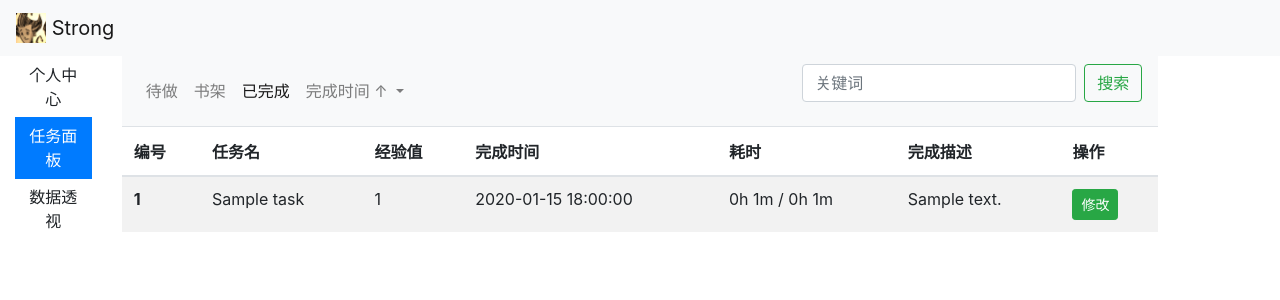
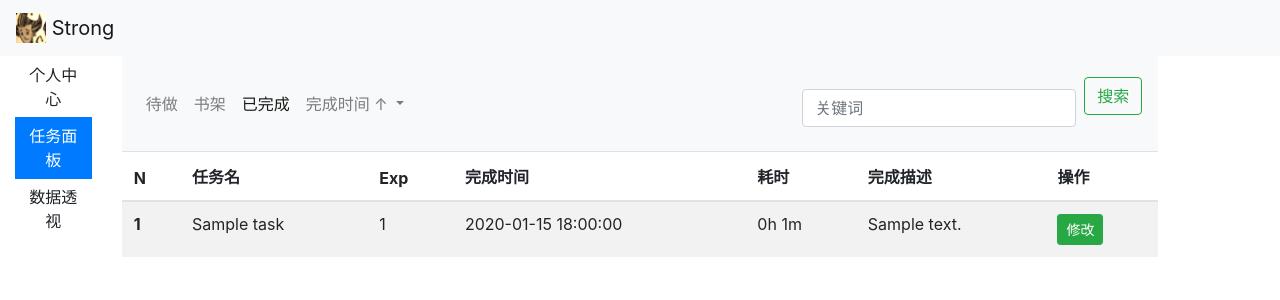
Before and after one commit to flying-forever/Strong, a Flask app: page /task/done in a window 1280 px wide. Shown: the top 300 px of the page. Run offline with Flask 3, Linux system fonts and the light colour scheme; the visitor is signed in with stand-in values (Sample User, id 1); tables that the repository leaves empty hold one stand-in row (values such as "Sample post"); some libraries are stand-ins or nearby versions.

Commit message:
更新：调整已完成任务列表的布局，处理“有字段偏长时，短的字段也会挤成多行”的问题。 原采用默认的bootstrap表格样式。

```diff
--- a/strong/static/css/style.css
+++ b/strong/static/css/style.css
@@ -1,3 +1,4 @@
+/* 1 用于登录页面 */
 .sub-title {
     font-size: 24px;
 }
@@ -26,3 +27,18 @@
     font-size: 60px;
     font-weight: lighter;
 }
+
+/* 2 用于已完成任务表格的单元格长度，避免溢出 */
+table td.describe {
+    max-width: 500px;
+    overflow: hidden;
+
+    text-overflow: ellipsis; /*省略号*/
+}
+
+table td.name {
+    max-width: 250px;
+    overflow: hidden;
+    white-space: nowrap; /*不换行*/
+    text-overflow: ellipsis; /*省略号*/
+}
--- a/strong/templates/task/task_done.html
+++ b/strong/templates/task/task_done.html
@@ -1,5 +1,10 @@
 {% extends 'task/_task.html' %}
 {% block ac_done %} active {% endblock %}
+
+{% block head %}{{ super() }}
+<link type="text/css" rel="stylesheet" href="{{ url_for('static', filename='css/style.css') }}">
+{% endblock head %}
+
 
 <!-- 1 下拉列表-排序选择 -->
 {% block top_bar %}
@@ -36,9 +41,9 @@
 <table class="table table-striped">
     <thead>
         <tr>
-            <th scope="col">编号</th>
+            <th scope="col">N</th>
             <th scope="col">任务名</th>
-            <th scope="col">经验值</th>
+            <th scope="col">Exp</th>
             <th scope="col">完成时间</th>
             <th scope="col">耗时</th>
             <th scope="col">完成描述</th>
@@ -49,11 +54,11 @@
         {% for task in tasks if task.is_finish %}
         <tr>
             <th scope="row">{{ task.id }}</th>
-            <td>{{ task.name }}</td>
+            <td class="name">{{ task.name }}</td>
             <td>{{ task.exp }}</td>
             <td>{{ task.time_finish + datetime.timedelta(hours=8) }}</td>
-            <td>{{ Time(minutes=task.use_minute) }} / {{ Time(minutes=task.need_minute) }}</td>
-            <td>{{ task.describe }}</td>
+            <td>{{ Time(minutes=task.use_minute) }}</td>
+            <td class="describe">{{ task.describe }}</td>
             <td>
                 <a class="btn btn-success btn-sm"
                     href="{{ url_for('.task_submit', task_id=task.id, next=request.endpoint) }}" role="button">修改</a>
```
